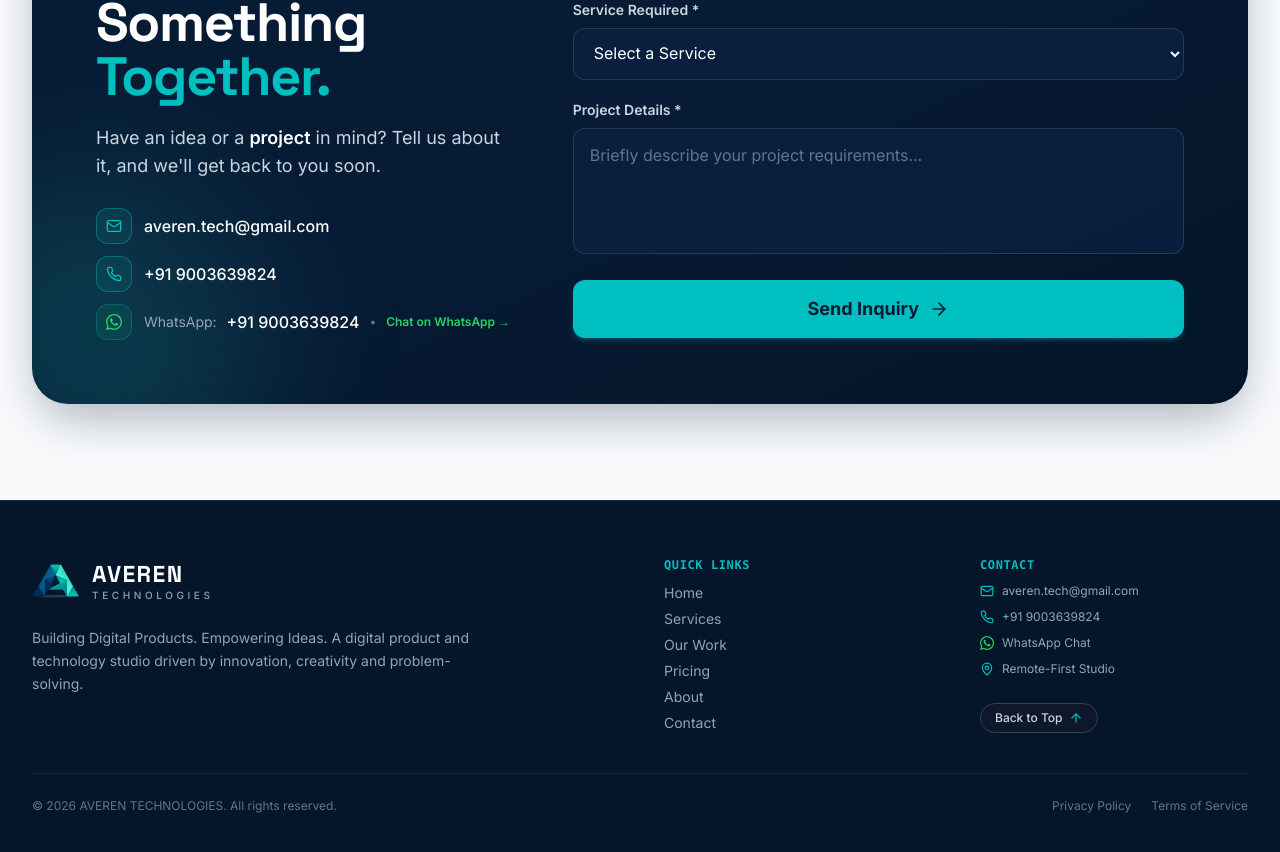
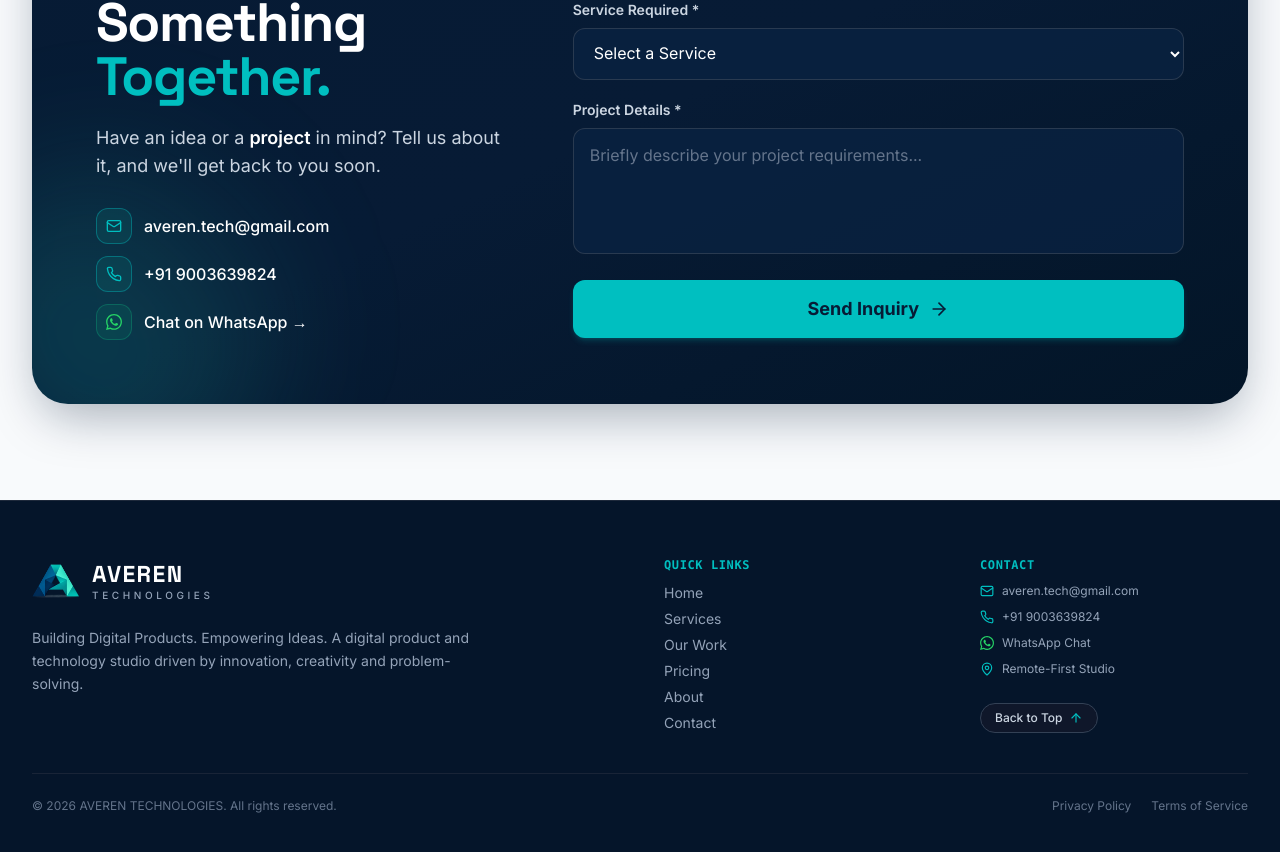
Before and after one commit to Amarnath2007/Averen, a Next.js app: page / in a window 1280 px wide. Shown: the part 4518-5370 px from the top of the page. Built offline with nearby package versions, Linux system fonts and the light colour scheme.

Commit message:
refactor(contact): simplify WhatsApp option to Chat on WhatsApp link

```diff
--- a/src/components/Contact.tsx
+++ b/src/components/Contact.tsx
@@ -171,26 +171,14 @@ export const Contact: React.FC = () => {
                       <path d="M.057 24l1.687-6.163c-1.041-1.804-1.588-3.849-1.587-5.946.003-6.556 5.338-11.891 11.893-11.891 3.181.001 6.167 1.24 8.413 3.488 2.245 2.248 3.481 5.236 3.48 8.414-.003 6.557-5.338 11.892-11.893 11.892-1.99-.001-3.951-.5-5.688-1.448l-6.305 1.654zm6.597-3.807c1.676.995 3.276 1.591 5.392 1.592 5.448 0 9.886-4.434 9.889-9.885.002-5.462-4.415-9.89-9.881-9.892-5.452 0-9.887 4.434-9.889 9.884-.001 2.225.651 3.891 1.746 5.634l-.999 3.648 3.742-.981zm11.387-5.464c-.074-.124-.272-.198-.57-.347-.297-.149-1.758-.868-2.031-.967-.272-.099-.47-.149-.669.149-.198.297-.768.967-.941 1.165-.173.198-.347.223-.644.074-.297-.149-1.255-.462-2.39-1.475-.883-.788-1.48-1.761-1.653-2.059-.173-.297-.018-.458.13-.606.134-.133.297-.347.446-.521.151-.172.2-.296.3-.495.099-.198.05-.372-.025-.521-.075-.148-.669-1.611-.916-2.206-.242-.579-.487-.501-.669-.51l-.57-.01c-.198 0-.52.074-.792.372s-1.04 1.016-1.04 2.479 1.065 2.876 1.213 3.074c.149.198 2.095 3.2 5.076 4.487.709.306 1.263.489 1.694.626.712.226 1.36.194 1.872.118.571-.085 1.758-.719 2.006-1.413.248-.695.248-1.29.173-1.414z" />
                     </svg>
                   </div>
-                  <div className="flex flex-wrap items-center gap-x-2.5 gap-y-0.5">
-                    <span className="text-slate-400 text-xs sm:text-sm">WhatsApp:</span>
                   <a
                     href="https://wa.me/919003639824"
                     target="_blank"
                     rel="noopener noreferrer"
                     className="text-white hover:text-[#25D366] transition-colors font-medium hover:underline"
                   >
-                      +91 9003639824
-                    </a>
-                    <span className="text-slate-500 text-xs hidden sm:inline">•</span>
-                    <a
-                      href="https://wa.me/919003639824"
-                      target="_blank"
-                      rel="noopener noreferrer"
-                      className="text-xs text-[#25D366] hover:underline font-semibold"
-                    >
                     Chat on WhatsApp &rarr;
                   </a>
-                  </div>
                 </div>
               </div>
             </div>
@@ -241,8 +229,7 @@ export const Contact: React.FC = () => {
                           setForm({ ...form, name: e.target.value });
                           if (errors.name) setErrors({ ...errors, name: undefined });
                         }}
-                        className={`w-full px-4 py-3 sm:py-3.5 rounded-xl bg-[#092241]/80 border text-base text-white placeholder:text-slate-500 focus:outline-none transition-colors ${
-                          errors.name
+                        className={`w-full px-4 py-3 sm:py-3.5 rounded-xl bg-[#092241]/80 border text-base text-white placeholder:text-slate-500 focus:outline-none transition-colors ${errors.name
                           ? 'border-red-400'
                           : 'border-slate-700/80 focus:border-brand-teal'
                           }`}
@@ -264,8 +251,7 @@ export const Contact: React.FC = () => {
                           setForm({ ...form, email: e.target.value });
                           if (errors.email) setErrors({ ...errors, email: undefined });
                         }}
-                        className={`w-full px-4 py-3 sm:py-3.5 rounded-xl bg-[#092241]/80 border text-base text-white placeholder:text-slate-500 focus:outline-none transition-colors ${
-                          errors.email
+                        className={`w-full px-4 py-3 sm:py-3.5 rounded-xl bg-[#092241]/80 border text-base text-white placeholder:text-slate-500 focus:outline-none transition-colors ${errors.email
                           ? 'border-red-400'
                           : 'border-slate-700/80 focus:border-brand-teal'
                           }`}
@@ -287,8 +273,7 @@ export const Contact: React.FC = () => {
                         setForm({ ...form, service: e.target.value });
                         if (errors.service) setErrors({ ...errors, service: undefined });
                       }}
-                      className={`w-full px-4 py-3 sm:py-3.5 rounded-xl bg-[#092241]/80 border text-base text-white focus:outline-none transition-colors ${
-                        errors.service
+                      className={`w-full px-4 py-3 sm:py-3.5 rounded-xl bg-[#092241]/80 border text-base text-white focus:outline-none transition-colors ${errors.service
                         ? 'border-red-400'
                         : 'border-slate-700/80 focus:border-brand-teal'
                         }`}
@@ -320,8 +305,7 @@ export const Contact: React.FC = () => {
                         setForm({ ...form, message: e.target.value });
                         if (errors.message) setErrors({ ...errors, message: undefined });
                       }}
-                      className={`w-full px-4 py-3 sm:py-3.5 rounded-xl bg-[#092241]/80 border text-base text-white placeholder:text-slate-500 focus:outline-none transition-colors resize-none ${
-                        errors.message
+                      className={`w-full px-4 py-3 sm:py-3.5 rounded-xl bg-[#092241]/80 border text-base text-white placeholder:text-slate-500 focus:outline-none transition-colors resize-none ${errors.message
                         ? 'border-red-400'
                         : 'border-slate-700/80 focus:border-brand-teal'
                         }`}
```
Lines whose indentation alone changed are shown as unchanged.
